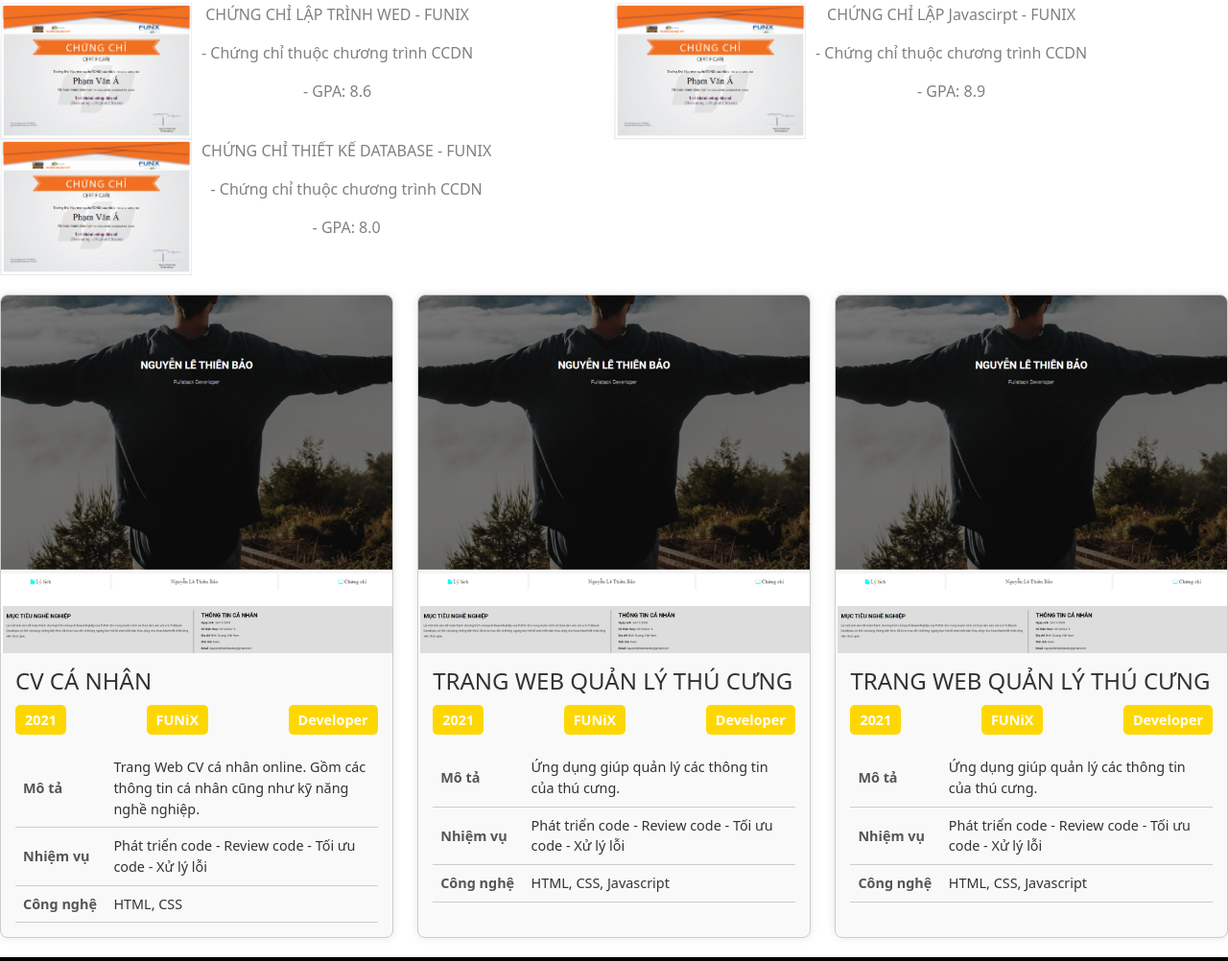
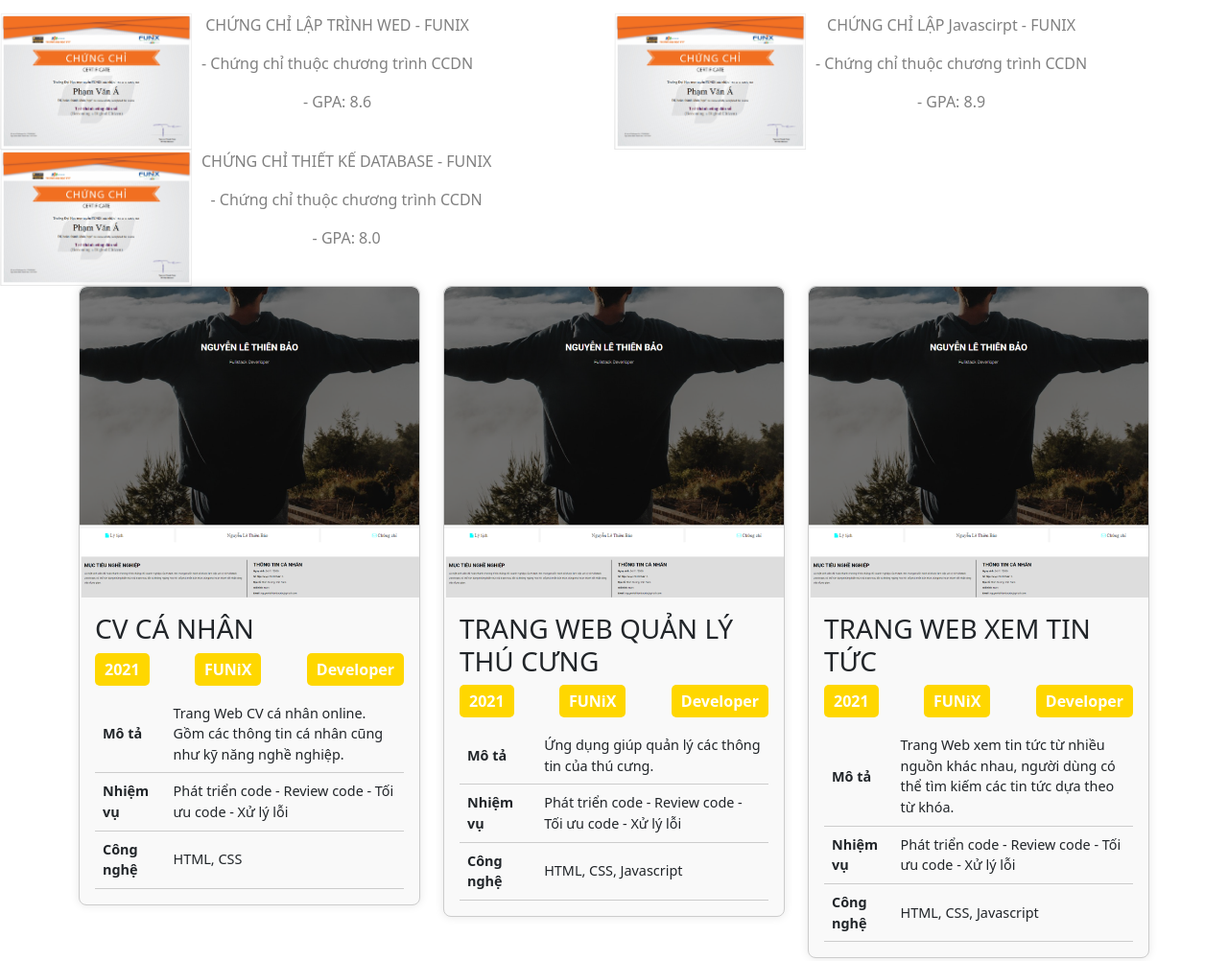
Before and after one commit to baonlt/nltb24112008.com, a plain HTML site: page index.html in a window 1280 px wide. Shown: the part 1929-2931 px from the top of the page at 96% size. Drawn offline with nearby package versions, Linux system fonts and the light colour scheme; files that its build step writes are made by us from their sources.

Commit message:
Add files via upload

```diff
--- a/index.html
+++ b/index.html
@@ -140,8 +140,14 @@
             <b><h1> Thông tin cá nhân </h1></b>
             <input type="email" id="email">
             <p class="error-email"></p>
-            <button type="button" class="btn btn-submit btn-primary" id = "button">Submit</button>
-            <h6 style="color: #f8f3f3;"> Hãy nhập email để xác thực </h6>
+
+            <h6 style="background-color: #ffd700;
+            padding: 5px 10px;
+            border-radius: 5px;
+            color: #fff;
+            font-weight: bold;
+            display: inline-block;"> Hãy nhập email để xác thực </h6>
+            <button type="button" style="display: block;" class="btn btn-submit btn-primary" id = "button">Submit</button>
           </div>
         </div>
 
@@ -462,10 +468,12 @@
 
 </div>
 
-<div class="projects">
+<div class="container">
+  <div class="row">
+      <div class="col-md-4">
           <div class="project">
               <img src="1.png" alt="Project 1">
-      <div class="project-info">
+              <div class="p-3">
                   <h3>CV CÁ NHÂN</h3>
                   <div class="project-details">
                       <span class="year">2021</span>
@@ -488,39 +496,11 @@
                   </table>
               </div>
           </div>
-
-  <!-- Thêm các dự án khác theo cùng mẫu này -->
+      </div>
+      <div class="col-md-4">
           <div class="project">
               <img src="1.png" alt="Project 2">
-      <div class="project-info">
-          <h3>TRANG WEB QUẢN LÝ THÚ CƯNG</h3>
-          <div class="project-details">
-              <span class="year">2021</span>
-              <span class="company">FUNiX</span>
-              <span class="role">Developer</span>
-          </div>
-          <table>
-              <tr>
-                  <th>Mô tả</th>
-                  <td>Ứng dụng giúp quản lý các thông tin của thú cưng.</td>
-              </tr>
-              <tr>
-                  <th>Nhiệm vụ</th>
-                  <td>Phát triển code - Review code - Tối ưu code - Xử lý lỗi</td>
-              </tr>
-              <tr>
-                  <th>Công nghệ</th>
-                  <td>HTML, CSS, Javascript</td>
-              </tr>
-          </table>
-      </div>
-  </div>
-
-  <!-- Thêm dự án thứ ba tương tự -->
-
-<div class="project">
-  <img src="1.png" alt="Project 2">
-  <div class="project-info">
+              <div class="p-3">
                   <h3>TRANG WEB QUẢN LÝ THÚ CƯNG</h3>
                   <div class="project-details">
                       <span class="year">2021</span>
@@ -544,7 +524,35 @@
               </div>
           </div>
       </div>
-
+      <div class="col-md-4">
+          <div class="project">
+              <img src="1.png" alt="Project 3">
+              <div class="p-3">
+                  <h3>TRANG WEB XEM TIN TỨC</h3>
+                  <div class="project-details">
+                      <span class="year">2021</span>
+                      <span class="company">FUNiX</span>
+                      <span class="role">Developer</span>
+                  </div>
+                  <table>
+                      <tr>
+                          <th>Mô tả</th>
+                          <td>Trang Web xem tin tức từ nhiều nguồn khác nhau, người dùng có thể tìm kiếm các tin tức dựa theo từ khóa.</td>
+                      </tr>
+                      <tr>
+                          <th>Nhiệm vụ</th>
+                          <td>Phát triển code - Review code - Tối ưu code - Xử lý lỗi</td>
+                      </tr>
+                      <tr>
+                          <th>Công nghệ</th>
+                          <td>HTML, CSS, Javascript</td>
+                      </tr>
+                  </table>
+              </div>
+          </div>
+      </div>
+  </div>
+</div>
 
 <script src="script.js"></script>
 <footer style="background-color: black; text-align: center;">
--- a/laptop.css
+++ b/laptop.css
@@ -326,44 +326,25 @@
 .col {
   padding: 0px;
 }
-.projects {
-  display: flex;
-  justify-content: space-between;
-  margin: 20px 0;
+.project img {
+  width: 100%;
+  height: auto;
+  border-top-left-radius: 8px;
+  border-top-right-radius: 8px;
 }
-
 .project {
-  width: 32%;
   background-color: #f9f9f9;
   border: 1px solid #ccc;
   border-radius: 8px;
   overflow: hidden;
   box-shadow: 0 0 10px rgba(0, 0, 0, 0.1);
+  margin-bottom: 20px;
 }
-
-.project img {
-  width: 100%;
-  height: auto;
-}
-
-.project-info {
-  padding: 15px;
-}
-
-.project-info h3 {
-  font-size: 1.5em;
-  margin-bottom: 10px;
-  color: #333;
-}
-
 .project-details {
   display: flex;
-  align-items: center;
   justify-content: space-between;
-  margin-bottom: 15px;
-  font-size: 0.9em;
+  margin-bottom: 10px;
 }
-
 .project-details span {
   background-color: #ffd700;
   padding: 5px 10px;
@@ -371,13 +352,11 @@
   color: #fff;
   font-weight: bold;
 }
-
 table {
   width: 100%;
   border-spacing: 0;
   border-collapse: collapse;
 }
-
 table th,
 table td {
   padding: 8px;
@@ -385,12 +364,3 @@ table td {
   text-align: left;
   font-size: 0.9em;
 }
-
-table th {
-  width: 25%;
-  color: #555;
-}
-
-table td {
-  color: #333;
-}
--- a/mobile.css
+++ b/mobile.css
@@ -273,44 +273,25 @@
     height: 130px;
   }
 }
-.projects {
-  display: flex;
-  justify-content: space-between;
-  margin: 20px 0;
+.project img {
+  width: 100%;
+  height: auto;
+  border-top-left-radius: 8px;
+  border-top-right-radius: 8px;
 }
-
 .project {
-  width: 32%;
   background-color: #f9f9f9;
   border: 1px solid #ccc;
   border-radius: 8px;
   overflow: hidden;
   box-shadow: 0 0 10px rgba(0, 0, 0, 0.1);
+  margin-bottom: 20px;
 }
-
-.project img {
-  width: 100%;
-  height: auto;
-}
-
-.project-info {
-  padding: 15px;
-}
-
-.project-info h3 {
-  font-size: 1.5em;
-  margin-bottom: 10px;
-  color: #333;
-}
-
 .project-details {
   display: flex;
-  align-items: center;
   justify-content: space-between;
-  margin-bottom: 15px;
-  font-size: 0.9em;
+  margin-bottom: 10px;
 }
-
 .project-details span {
   background-color: #ffd700;
   padding: 5px 10px;
@@ -318,13 +299,11 @@
   color: #fff;
   font-weight: bold;
 }
-
 table {
   width: 100%;
   border-spacing: 0;
   border-collapse: collapse;
 }
-
 table th,
 table td {
   padding: 8px;
@@ -332,12 +311,3 @@ table td {
   text-align: left;
   font-size: 0.9em;
 }
-
-table th {
-  width: 25%;
-  color: #555;
-}
-
-table td {
-  color: #333;
-}
--- a/tablet.css
+++ b/tablet.css
@@ -121,7 +121,7 @@
   }
 
   .left {
-    border: 1px solid grey;
+    border: 0 0 1px solid grey;
     text-align: left;
     margin: 20px;
     color: black;
@@ -249,38 +249,25 @@
   margin: 20px 0;
 }
 
+.project img {
+  width: 100%;
+  height: auto;
+  border-top-left-radius: 8px;
+  border-top-right-radius: 8px;
+}
 .project {
-  width: 32%;
   background-color: #f9f9f9;
   border: 1px solid #ccc;
   border-radius: 8px;
   overflow: hidden;
   box-shadow: 0 0 10px rgba(0, 0, 0, 0.1);
+  margin-bottom: 20px;
 }
-
-.project img {
-  width: 100%;
-  height: auto;
-}
-
-.project-info {
-  padding: 15px;
-}
-
-.project-info h3 {
-  font-size: 1.5em;
-  margin-bottom: 10px;
-  color: #333;
-}
-
 .project-details {
   display: flex;
-  align-items: center;
   justify-content: space-between;
-  margin-bottom: 15px;
-  font-size: 0.9em;
+  margin-bottom: 10px;
 }
-
 .project-details span {
   background-color: #ffd700;
   padding: 5px 10px;
@@ -288,13 +275,11 @@
   color: #fff;
   font-weight: bold;
 }
-
 table {
   width: 100%;
   border-spacing: 0;
   border-collapse: collapse;
 }
-
 table th,
 table td {
   padding: 8px;
@@ -302,12 +287,3 @@ table td {
   text-align: left;
   font-size: 0.9em;
 }
-
-table th {
-  width: 25%;
-  color: #555;
-}
-
-table td {
-  color: #333;
-}
```
Lines whose indentation alone changed are shown as unchanged.
